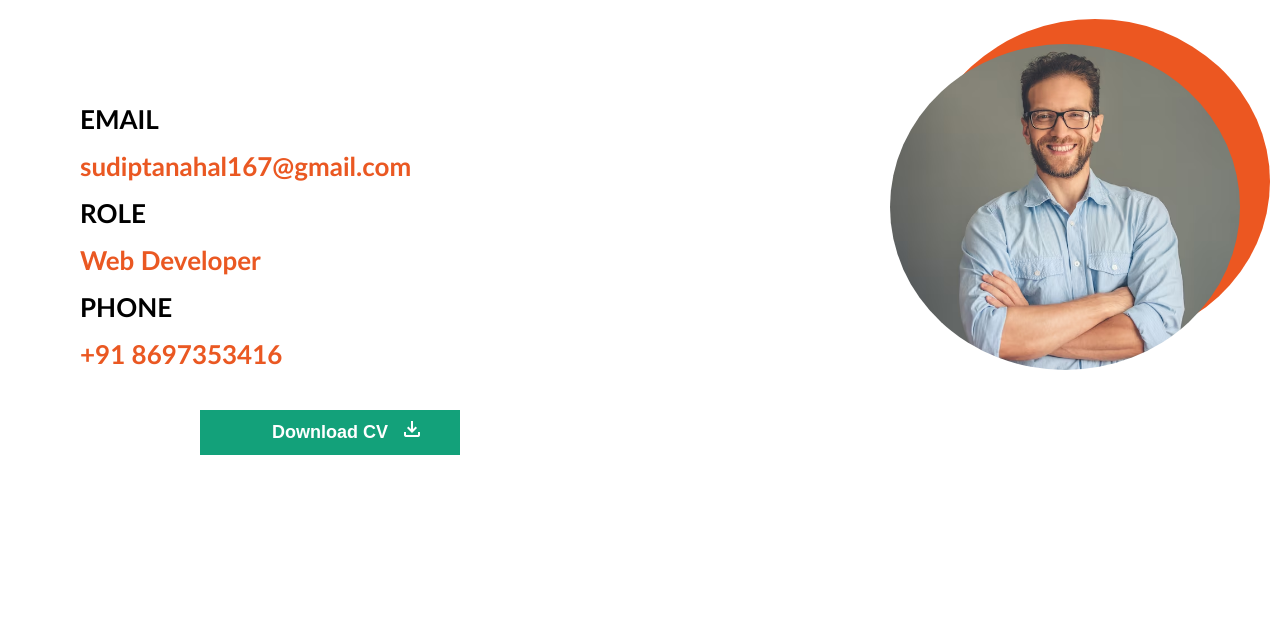
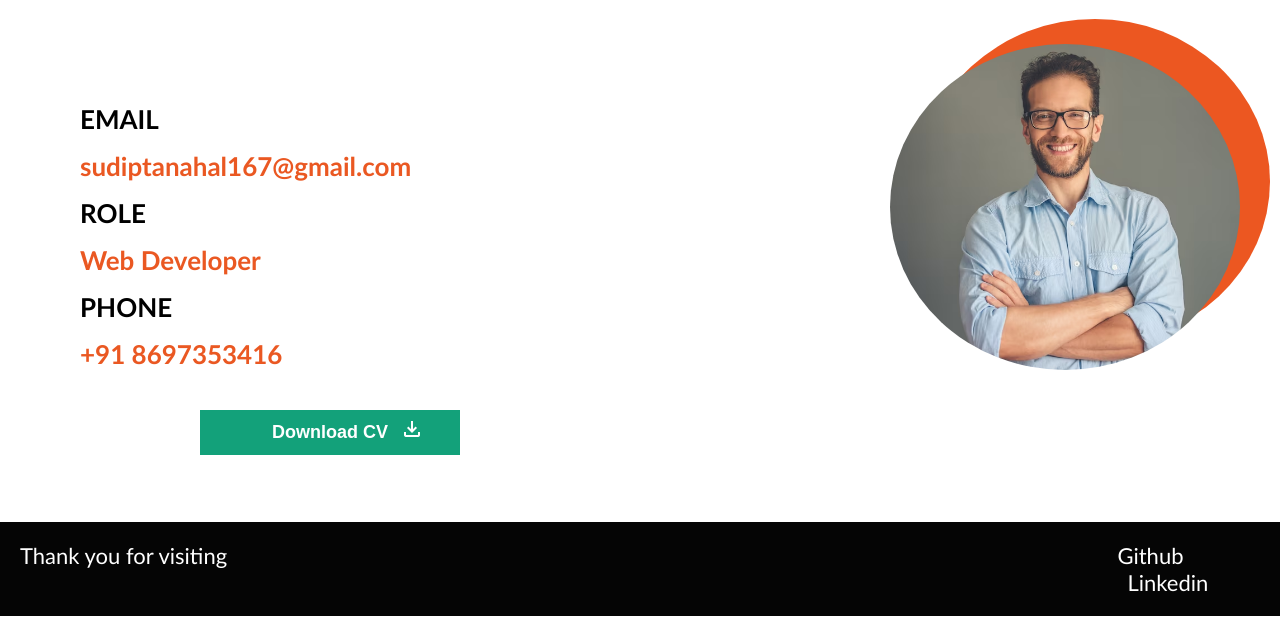
Before and after one commit to IUGENE/Portfolio, a plain HTML site: page about.html in a window 1280 px wide. Shown: the part 178-800 px from the top of the page. Drawn offline with nearby package versions, Linux system fonts and the light colour scheme.

Commit message:
Modified

```diff
--- a/about.html
+++ b/about.html
@@ -22,7 +22,7 @@
             </div>
             <div class="navbar__items">
                 <a href="http://192.168.29.180:3000/Web Development/Portfolio/index.html" class="navbar__item__1">Home</a>
-                <a href="##" class="navbar__item__2">Projects</a>
+                <a href="##" class="navbar__item__2">Resume</a>
                 <a href="###" class="navbar__item__3">About</a>
             </div>
         </nav>
@@ -54,5 +54,16 @@
                 </span>
             </div>
     </section>
+    <footer>
+        <div class="footer__section">
+            <div class="footer__greet">
+                <p class="footer__text__3">Thank you for visiting</p>
+            </div>
+            <div class="footer__link">
+                <a href="https://github.com/IUGENE" class="footer__text__1">Github</a>
+                <a href="https://www.linkedin.com/in/sudipta-nahal-6592aa2b1/" class="footer__text__2">Linkedin</a>
+            </div>
+        </div>
+    </footer>
 </body>
 </html>
--- a/style.css
+++ b/style.css
@@ -255,6 +255,65 @@ nav {
 .material-symbols-outlined :hover {
     background-color: red;
 }
+.footer__section
+{
+    padding-top: 30px;
+    margin-top: 100px;
+    width: 100%;
+    height: 15%;
+    background-color: rgb(5, 5, 5);
+    display: flex;
+    justify-content: space-between;
+}
+.footer__link
+{
+   margin-left: 20px;
+     margin-top: -10px;
+     margin-bottom: 20px;
+}
+.footer__text__1
+{
+    color: white;
+    text-decoration: none;
+
+}
+.footer__text__1:hover
+{
+    color: red;
+}
+.footer__text__2
+{
+    color: white;
+    text-decoration: none;
+    margin-left: 10px;
+    margin-right: 20px;
+}
+.footer__text__2:hover
+{
+    color: red;
+}
+.footer__greet
+{
+    margin-left: 20px;
+     margin-top: -10px;
+     margin-bottom: 20px;
+}
+@keyframes moveText {
+    0% {
+      transform: translateX(0);
+    }
+    50% {
+      transform: translateX(50px);
+    }
+    100% {
+      transform: translateX(0);
+    }
+  }
+.footer__text__3
+{
+    color: white;
+    animation: moveText 4s linear 1s infinite running ;
+}
 
 @media (min-width: 768px) {
     .hero__container {
@@ -465,5 +524,20 @@ nav {
         font-weight: 600px;
         font-size: 18px;
     }
-
+    .footer__text__1
+{
+    font-size: 22px;
 }
+.footer__text__2
+{
+    font-size: 22px;
+}
+    .footer__text__3
+{
+    font-size: 22px;
+}
+    .footer__greet
+    {
+        width: 1200px;
+    }
+}
```
Also changed, not shown: index.html (+13 -1 lines).
